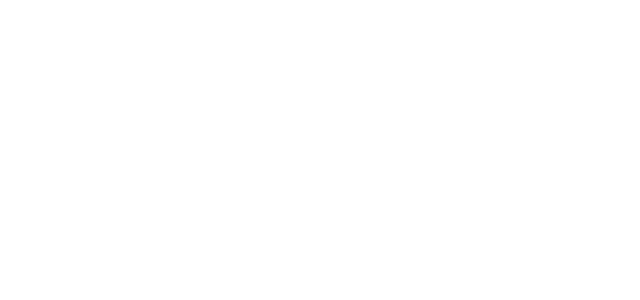
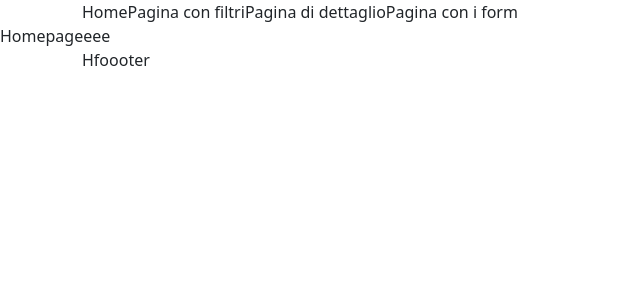
Before and after one commit to eduardorocco/bool-bnb, a React (Vite) app in the folder client/: page / in a window 1280 px wide. Shown: the top 300 px of the page, without its empty margins (0-640 px from the left). Built offline with nearby package versions, Linux system fonts and the light colour scheme.

Commit message:
add defaultlayout and navlink

```diff
--- a/client/src/App.jsx
+++ b/client/src/App.jsx
@@ -5,6 +5,7 @@
 import InsertPropertyPage from './pages/InsertPropertyPage'
 import PropertyDetails from './pages/PropertyDetails'
 import SearchPage from './pages/SearchPage'
+import DefaulLayout from "./layouts/DefaulLayout"
 function App() {
 
 
@@ -12,7 +13,7 @@
     <GlobalContext.Provider>
       <BrowserRouter>
         <Routes>
-          <Route element>
+          <Route element={<DefaulLayout />}>
             <Route index element={<HomePage />} />
             <Route path="/properties" element={<SearchPage />} />
             <Route path="/properties/:id" element={<PropertyDetails />} />
--- a/client/src/index.css
+++ b/client/src/index.css
@@ -16,6 +16,6 @@
 }
 
 a {
-  color: currentColor;
-  text-decoration: none;
+  color: currentColor !important;
+  text-decoration: none !important;
 }
--- /dev/null
+++ b/client/src/layouts/DefaulLayout.jsx
@@ -0,0 +1,14 @@
+import Footer from "./Footer";
+import Header from "./Header";
+import { Outlet } from "react-router";
+
+export default function DefaulLayout() {
+    return (
+        <>
+            <Header />
+            <Outlet />
+            <Footer />
+        </>
+
+    )
+}
--- /dev/null
+++ b/client/src/layouts/Footer.jsx
@@ -0,0 +1,5 @@
+export default function Footer() {
+    return (
+        <div className="container">Hfoooter</div>
+    )
+}
--- /dev/null
+++ b/client/src/layouts/Header.jsx
@@ -0,0 +1,13 @@
+import { NavLink } from "react-router"
+export default function Header() {
+    return (
+        <div className="container">
+            <nav>
+                <NavLink to='/'>Home</NavLink>
+                <NavLink to='/properties'>Pagina con filtri</NavLink>
+                <NavLink to='/properties/1'>Pagina di dettaglio</NavLink>
+                <NavLink to='/owners/1'>Pagina con i form</NavLink>
+            </nav>
+        </div>
+    )
+}
```
